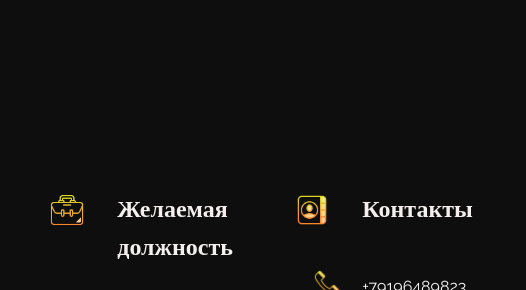
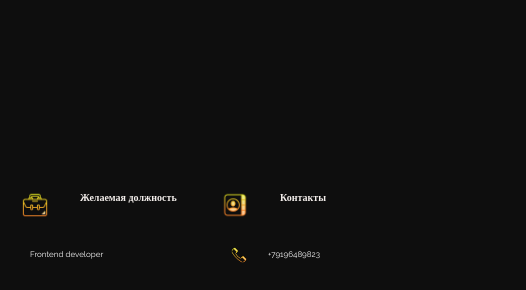
Before and after one commit to sjdid1/css-cv, a plain HTML site: page index.html in a window 390 px wide. Shown: the part 1089-1379 px from the top of the page, 526 px wide, since content can reach past the window. Drawn offline with Linux system fonts and the light colour scheme.

Commit message:
media-correct

```diff
--- a/css/media.css
+++ b/css/media.css
@@ -9,7 +9,7 @@
 
     .main-title {
         top: 60vh;
-        font-size: 5rem;
+        font-size: 3rem;
     }
     .progress,
     .progress-js,
@@ -55,6 +55,10 @@
         max-width: 150px;
     }
 
+    .container {
+        padding-left: 0;
+    }
+
     .main-title {
         font-size: 3rem;
         top: 60vh;
@@ -71,7 +75,43 @@
         flex-direction: column;
     }
 
+    .text-block {
 
+        line-height: 1rem;
+        margin-bottom: 1;
+    }
+
+    .text-block__p {
+        font-size: 8px;
+    }
+    .text-block__h {
+        font-size: 10px;
+    }
+    .info__left {
+        max-width: 200px;
+    }
+
+    .progress-bar {
+
+        width: 100px;
+        height: 6px;
+
+    }
+    .nav-item {
+        font-size: 8px;
+    }
+
+    .info__item {
+        width: 30px;
+        height: 30px;
+        margin: 20px;
+    }
+
+    .info__item_contacts {
+        margin-right: 20px;
+        width: 18px;
+        height: 18px;
+    }
 
     .progress,
     .progress-js,
```
